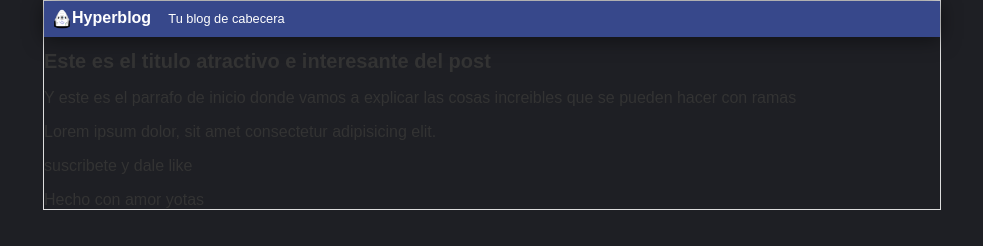
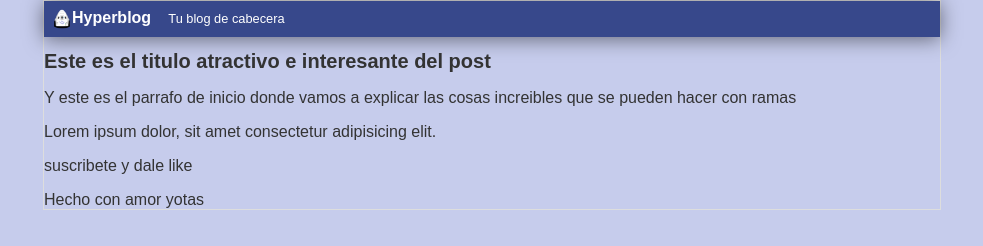
Before and after one commit to monroyluis/files, a plain HTML site: page index.html in a window 1280 px wide. Shown: the whole page, without its empty margins (148-1131 px from the left). Drawn offline with Linux system fonts and the light colour scheme.

Commit message:
arreglando fondo

```diff
--- a/styles.css
+++ b/styles.css
@@ -1,7 +1,7 @@
 
 body
 {
-    background: #1e1f24;
+    background: #c6ccec;
     color: #333;
     text-align: center;
     font-family: Arial;
```
